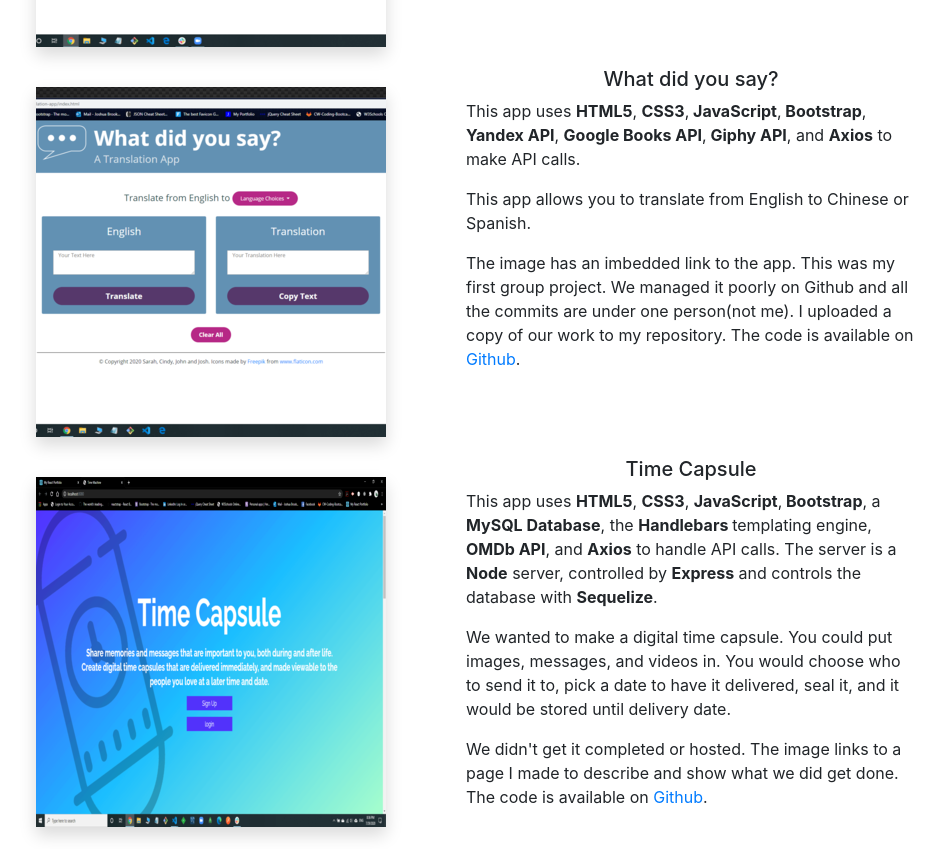
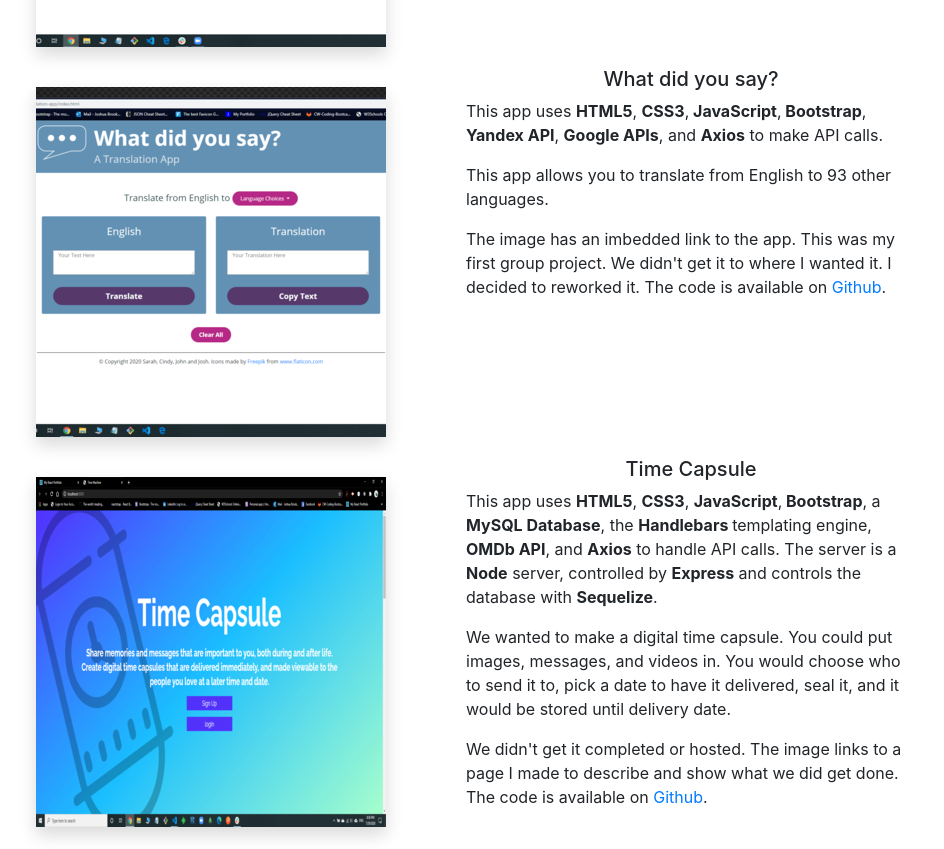
Before and after one commit to Misterjosh/react-portfolio, a React (Create React App) app: page / in a window 1280 px wide. Shown: the part 1480-2329 px from the top of the page, without its empty margins (189-1133 px from the left). Built offline with nearby package versions, Linux system fonts and the light colour scheme.

Commit message:
Changed translation app link and text

```diff
--- a/src/components/portfolio/Portfolio.js
+++ b/src/components/portfolio/Portfolio.js
@@ -78,16 +78,15 @@ export default function Portfolio() {
                             <div className="col-sm-6 col-md-12 col-lg-6">
                                 <h5>What did you say?</h5>
                                     <p>This app uses <span className="spanb">HTML5</span>, <span className="spanb">CSS3</span>,<span className="spanb"> JavaScript</span>,
-                                        <span className="spanb"> Bootstrap</span>, <span className="spanb">Yandex API</span>, <span className="spanb">Google Books API</span>,
-                                        <span className="spanb"> Giphy API</span>, and <span className="spanb">Axios</span> to make API calls.
+                                        <span className="spanb"> Bootstrap</span>, <span className="spanb">Yandex API</span>, <span className="spanb">Google APIs</span>
+                                        , and <span className="spanb">Axios</span> to make API calls.
                                     </p>
                                     <p>
-                                        This app allows you to translate from English to Chinese or Spanish.
+                                        This app allows you to translate from English to 93 other languages.
                                     </p>
                                     <p>
-                                        The image has an imbedded link to the app. This was my first group project. We managed it poorly on Github and all the commits are under one person(not me).
-                                        I uploaded a copy of our work to my repository. The code is available on
-                                        <a href="https://github.com/Misterjosh/Misterjosh.github.io/tree/master/Project-1%20-translation-app" target="_blank" rel="noopener noreferrer"> Github</a>.
+                                        The image has an imbedded link to the app. This was my first group project. We didn't get it to where I wanted it. I decided to reworked it. The code is available on
+                                        <a href="https://github.com/Misterjosh/translation-app-upgrade" target="_blank" rel="noopener noreferrer"> Github</a>.
                                     </p>
                             </div>
                         </div>
```
